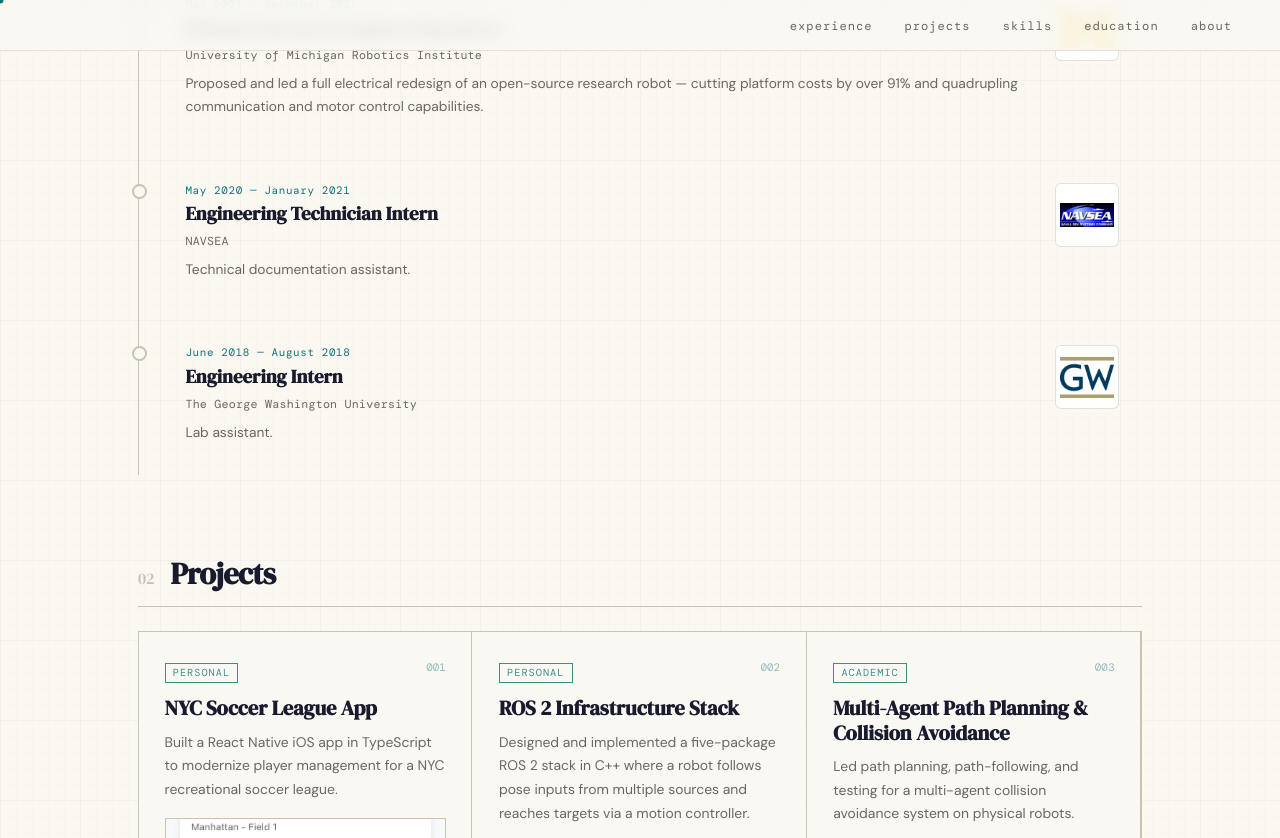
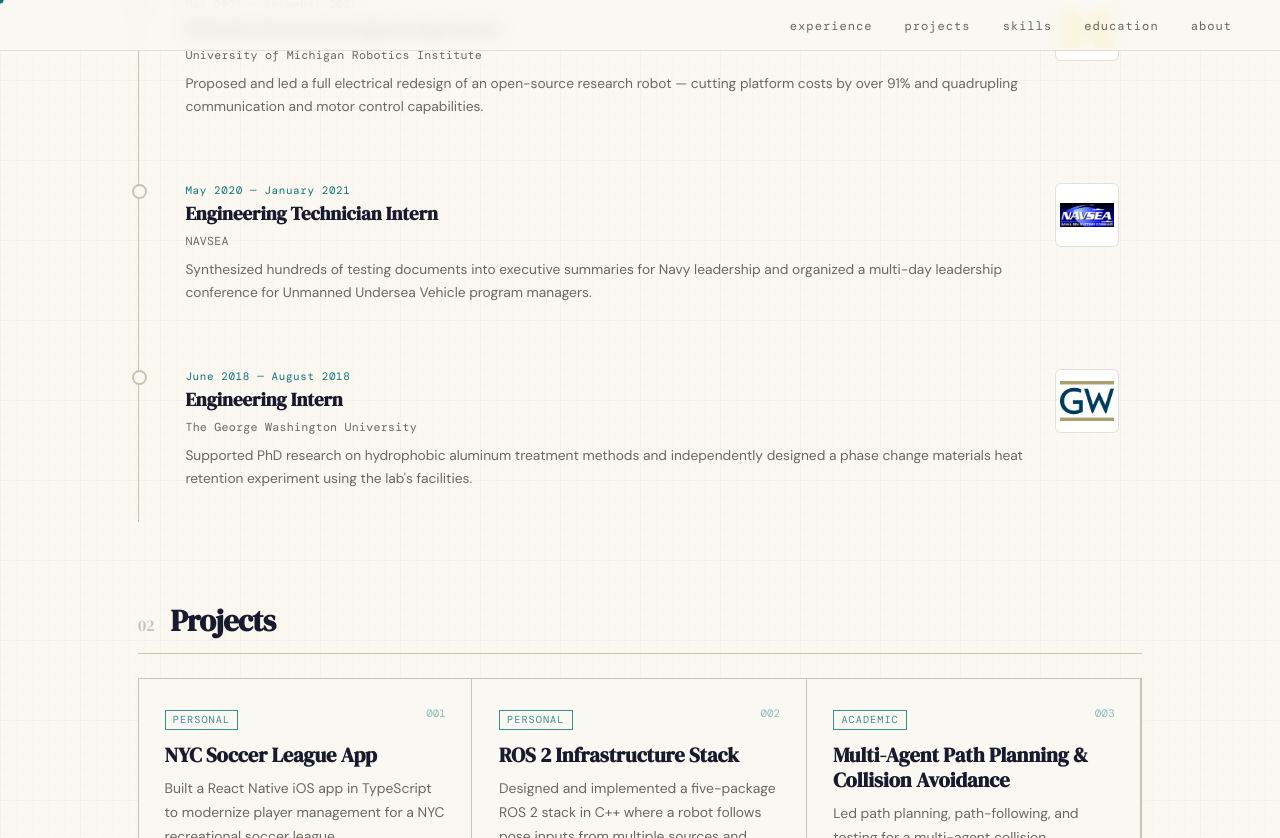
Before and after one commit to EmiliaPsacharopoulos/EmiliaPsacharopoulos.github.io, a Jekyll site: the page built from index.html, in a window 1280 px wide and 900 px high, scrolled down 1188 px, cut to the strip 0-838 px from the top of the window. Built offline with Jekyll 4.4.1, drawn with Linux system fonts in a browser that asks for light colours; some of the changed text lies outside the part shown.

Commit message:
Improvements to tags

```diff
--- a/assets/js/data.js
+++ b/assets/js/data.js
@@ -61,7 +61,7 @@
         <p>The PRM algorithm distributes randomly placed nodes across a map, connects any two nodes within a specified Euclidean distance, and uses Dijkstra's algorithm to find the shortest path from start to goal. To test its robustness, we varied node count and connection distance across three maps of increasing complexity: 20%, 50%, and 73% obstacle coverage. The results were concrete: on the simplest map with 100 nodes and a long connection distance, the algorithm found a valid path in 100% of trials. As map complexity increased and node count dropped, success rates fell sharply — to 0% on the most complex map with only 5 nodes. We also found that increasing node count from 100 to 300 produced diminishing returns on path quality, suggesting an optimal node count exists for any given map beyond which additional nodes only increase computational cost without meaningfully improving the path.</p>
         <p>On the vehicle dynamics side, we implemented our own plant model in Simulink using continuous time integration to solve the bicycle's kinematic equations — the system of differential equations governing its x/y position and heading angle. Compared to the original model's discrete time integration, our version produced a smoother path, which we attributed to continuous integration better capturing the underlying dynamics of a physical bicycle.</p>
       `,
-      tags: ['MATLAB', 'Simulink', 'Path Planning', 'Mathematical Modeling'],
+      tags: ['MATLAB', 'Path Planning', 'Mathematical Modeling'],
       links: [
         { emoji: '📄', label: 'View Project Paper', url: 'assets/pdfs/MATH_pathPlanningProject.pdf' }
       ]
@@ -119,7 +119,7 @@
         <p>The final project brought all of it together: an ACC (Adaptive Cruise Control) system with three operating modes and auto-steering active throughout. In Manual mode, the user controls speed and path through a potentiometer and haptic wheel. Velocity mode sets a fixed traveling speed via dip switches on the microcontroller. Position mode activates automatically when a lead car enters a preset distance and is traveling slower, matching its speed. We built the entire system in Simulink using scaffolding provided by the course instructors, then used Simulink's automatic C code generation to deploy it onto the S32K144 microcontroller running on a physical driving simulator.</p>
         <p>The system performed successfully at the demo — all three modes triggered and transitioned correctly, and the position-following behavior worked as intended.</p>
       `,
-      tags: ['C', 'Simulink', 'Embedded Systems', 'PID Control', 'Control Systems']
+      tags: ['C', 'Embedded Systems', 'PID Control']
     },
     p6: {
       title: 'Personal Portfolio Website',
@@ -193,7 +193,7 @@
         <p>The model, originally from Zhang et al.'s <a href="https://richzhang.github.io/colorization/" target="_blank">"Colorful Image Colorization" (ECCV 2016)</a>, uses a CNN (Convolutional Neural Network) architecture (a class of neural network that applies learned filters across an image to detect patterns) with downsampling and upsampling layers to compress and reconstruct spatial information, batch normalization to stabilize training, and Leaky ReLU (Rectified Linear Unit) activation functions that introduce non-linearity so the network can learn complex mappings. My replication trained on a 90,000-image subset of the MIT Mini Places dataset using a tuned ADAM (Adaptive Moment Estimation) optimizer, an adaptive gradient descent algorithm that adjusts learning rates per parameter during training, and deliberately omitted the authors' class-rebalancing method to isolate the variable I was testing: replacing their Cross Entropy loss function with MSE (Mean Squared Error).</p>
         <p>The results were clear. MSE produced consistently duller, more monochromatic outputs — only blues retained any vibrancy across test images. My explanation was that MSE, designed for regression problems where outputs can range across any value, converges much more slowly on a classification task like colorization than Cross Entropy, which is purpose-built to penalize confident wrong predictions. The experiment confirmed that loss function choice is not just a technical detail — it has a direct, visible impact on what a model actually learns to produce.</p>
       `,
-      tags: ['Python', 'CNN', 'Computer Vision', 'Deep Learning'],
+      tags: ['Python', 'Computer Vision', 'Deep Learning'],
       links: [
         { emoji: '📄', label: 'View Project Paper', url: 'assets/pdfs/EECS_442_emiliap_final_report.pdf' }
       ]
@@ -297,15 +297,15 @@
         <p>I joined a recreational soccer league in NYC, took on the role of team captain, and decided to build an app after noticing how much friction the league's current setup created. Managing attendance meant chasing RSVPs over WhatsApp, game times arrived via email two days before kickoff, and players enrolled in new seasons through a Google Sheet linked on the league's website. Most leagues in the city already have a dedicated app for this, and it seemed like a natural gap to fill.</p>
         <p>I built a React Native iOS MVP in TypeScript, covering the core player-facing and admin workflows: player accounts and authentication, schedule viewing with a calendar grid, game RSVPs, push notification reminders, league enrollment, team management, and an admin dashboard with CSV export — motivated by a problem I experienced firsthand as team captain. It's currently in alpha; I'm replacing dummy data with real league data and verifying the notification system end-to-end before pitching it to the league and deploying to the App Store.</p>
         `,
-      tags: ['React Native', 'JavaScript', 'Full-Stack Development'],
+      tags: ['React Native', 'TypeScript', 'Full-Stack Development'],
       links: [
         { emoji: '🔗', label: 'View on GitHub', url: 'https://github.com/EmiliaPsach/nycwsoc' }
       ]
     }
   },
   expMeta: {
-    e1: { jobTitle: 'Engineering Intern', company: 'The George Washington University', location: 'Ashburn, VA', dates: 'June 2018 — August 2018', tagline: 'Lab assistant.', website: 'https://www.gwu.edu/' },
-    e2: { jobTitle: 'Engineering Technician Intern', company: 'NAVSEA', location: 'Washington Navy Yard, DC (Remote)', dates: 'May 2020 — January 2021', tagline: 'Technical documentation assistant.', website: 'https://www.navsea.navy.mil/' },
+    e1: { jobTitle: 'Engineering Intern', company: 'The George Washington University', location: 'Ashburn, VA', dates: 'June 2018 — August 2018', tagline: 'Supported PhD research on hydrophobic aluminum treatment methods and independently designed a phase change materials heat retention experiment using the lab\'s facilities.', website: 'https://www.gwu.edu/' },
+    e2: { jobTitle: 'Engineering Technician Intern', company: 'NAVSEA', location: 'Washington Navy Yard, DC (Remote)', dates: 'May 2020 — January 2021', tagline: 'Synthesized hundreds of testing documents into executive summaries for Navy leadership and organized a multi-day leadership conference for Unmanned Undersea Vehicle program managers.', website: 'https://www.navsea.navy.mil/' },
     e3: { jobTitle: 'Robotics Research Engineering Intern', company: 'University of Michigan Robotics Institute', location: 'Ann Arbor, MI', dates: 'May 2021 — December 2021', tagline: 'Proposed and led a full electrical redesign of an open-source research robot — cutting platform costs by over 91% and quadrupling communication and motor control capabilities.', website: 'https://robotics.umich.edu/' },
     e4: { jobTitle: 'Product/Test Engineering Intern', company: 'Analog Devices, Inc.', location: 'Greensboro, NC', dates: 'May 2022 — August 2022', tagline: 'RF test engineering intern on the Aerospace and Defense team, automating chip characterization and test results analysis for satellite communications technologies.', website: 'https://www.analog.com/en/index.html' },
     e5: { jobTitle: 'Autonomy Software Engineer', company: 'Aurora Flight Sciences (Boeing)', location: 'Cambridge, MA (and remote)', dates: 'July 2023 — November 2025', tagline: 'Software engineer at a Boeing-subsidiary R&D company, owning full-stack development, systems architecture, and technical delivery across six programs in autonomous systems and sustainable aviation.', website: 'https://www.aurora.aero/' },
@@ -317,7 +317,7 @@
         <ul style="font-size:0.9rem;line-height:1.8;color:var(--muted);padding-left:1.2rem">
           <li>Assumed full technical ownership of the reconciliations product area within two months — the previous lead departed mid-project, and I drove it forward as the only engineer on one of the most critical parts of an accounting automation product</li>
           <li>Designed and shipped Custom-Month Reconciliations from scratch — reworking backend data structures and calculation logic throughout to support any combination of monthly close cadences (e.g. quarterly, annual), replacing hardcoded calendar-month logic; led product scoping, stakeholder alignment, technical scoping, QA, and production rollout for thousands of customers</li>
-          <li>Diagnosed and resolved blocking issues in the Reconciliation Editor — a replacement UX built by a contractor who left before finishing it — designed the QA test plan, and drove it to production</li>
+          <li>Diagnosed and resolved blocking issues in the Reconciliation Editor (a replacement UX built by a contractor who left before finishing it), designed the QA test plan, and drove it to production</li>
           <li>Designed and shipped 12-Month Planning Visibility from scratch — extending the platform's planning horizon for accountants with product-level permissions; authored product scoping document, aligned with PM and tech lead, and owned full lifecycle through production rollout for thousands of customers</li>
           <li>Resolved 30 customer bugs using test-driven debugging practices — writing tests to reproduce failures before fixing, then expanding the test suite to prevent regressions; frequently the engineer on-call escalations landed on</li>
           <li>Diagnosed and fixed 4 system-level performance issues including line item matching timeouts, database query bottlenecks in orchestration services, and chronic background job failures</li>
@@ -332,7 +332,7 @@
         <p>Basis has an entire internal team dedicated to making every employee more productive with AI — treating company context with the same rigor as code: version control, ownership, and deployment pipelines for internal knowledge. I learned to integrate AI agents into every stage of the work (product scoping, technical architecture tradeoffs, milestone planning, and code contribution) and leveraged their internal tooling, including a traceability logging MCP server, to streamline debugging: diagnosing failures, reproducing them in the test suite, implementing fixes, and verifying the result.</p>
         <p>After four months I decided to leave — on good terms with the team. I was the only product engineer on an entire part of the project and worked almost entirely in isolation outside of scoping reviews, so I wanted to find an environment with more engineering collaboration around me. I left having learned a lot about AI-native development and end-to-end product ownership, and having delivered features from zero to production for thousands of customers.</p>
       `,
-      tags: ['Python', 'PostgreSQL', 'React', 'TypeScript', 'Full-Stack Development']
+      tags: ['Python', 'PostgreSQL', 'React', 'TypeScript', 'Full-Stack Development', 'Test-Driven Development']
     },
     e5: {
       htmlShort: `
@@ -351,7 +351,7 @@
         </ul>
         <span class="modal-tl-role">Boeing Cascade Climate Impact Model</span>
         <ul style="font-size:0.9rem;line-height:1.8;color:var(--muted);padding-left:1.2rem;margin-bottom:1.1rem">
-          <li>Won first place in a two-week engineering hackathon by diagnosing and restructuring the Non-CO2 module — eliminating redundant queries and recomputations — cutting runtime from 17m 50s to 4.3s (99.6% improvement) and unblocking the module for customer deployment; received an Aurora immediate recognition award</li>
+          <li>Won first place in a two-week engineering hackathon by diagnosing and restructuring the Non-CO2 module: eliminating redundant queries and recomputations, cutting runtime from 17m 50s to 4.3s (99.6% improvement), and unblocking the module for customer deployment; received an Aurora immediate recognition award</li>
         </ul>
         <span class="modal-tl-role">DoD Autonomy Architecture</span>
         <ul style="font-size:0.9rem;line-height:1.8;color:var(--muted);padding-left:1.2rem">
@@ -430,7 +430,7 @@
         <p>I joined ADI's Aerospace and Defense team as an RF (Radio Frequency) test engineering intern, with a primary assignment to standardize RF characterization data collection for new chips onto a single platform — Zero Code GUI (ZCG) by Soliton Technologies. After completing LabVIEW Core 1 and 2 training, I built GUIs (graphical user interfaces) in National Instruments LabVIEW to automate data collection across multiple ADI technologies, including a GUI to measure 2nd and 3rd order two-tone intermodulation distortion using two signal generators. I also authored a ZCG tutorial guide to help other ADI RF testing teams adopt the platform and contributed weekly UI improvement suggestions to the ZCG development team. I finished the entire assignment within my first month.</p>
         <p>With my manager on vacation for much of the summer, I spent the remaining time on a problem I had identified while going through the test results analysis process myself — it was slow and largely manual for the senior engineering team. I built several MATLAB programs to automate it: one parsed large datasets to generate radiation performance reports with tables of key statistics, and another sifted through thousands of raw data files to compile spreadsheets and hundreds of plots for the design team. My manager returned to find the work completed with a few days left in my internship. The automation cumulatively saved the team days to months of effort, and the accompanying MATLAB documentation left them equipped to tackle similar projects going forward.</p>
       `,
-      tags: ['LabVIEW', 'MATLAB', 'RF Test Engineering', 'Test Automation']
+      tags: ['MATLAB', 'Signal Processing', 'Test Automation']
     },
     e3: {
       htmlShort: `
@@ -473,7 +473,7 @@
         <p>The summer before starting college I took an unpaid internship at a mechanical engineering research lab at George Washington University — mostly to get a firsthand sense of what research actually looks like before deciding how much to pursue it in college. The day-to-day was unglamorous: compiling notes from research papers, washing labware, preparing samples, and taking observations during experiments run by PhD students studying <a href="https://technologies.research.gwu.edu/technology/45714#:~:text=Researchers%20at%20GW%20have%20invented,of%20ice%20in%20various%20surfaces." target="_blank">hydrophobic aluminum treatment methods</a> to prevent hull cracking in container ships bound for arctic regions.</p>
         <p>At the end of the summer the team gave me free rein to pick a topic related to the research and use the lab facilities to explore it. I designed and built a metal block with a grid of drilled cavities to test how different phase change materials (materials the PhD students were evaluating) retained heat under varying ambient conditions. The experiment involved heating the block for a set duration, then measuring how long each material held its temperature once removed from the heat source.</p>
       `,
-      tags: ['Research', 'Materials Science', 'Mechanical Engineering']
+      tags: ['Research', 'Materials Science']
     },
   },
   eduMeta: {
--- a/index.html
+++ b/index.html
@@ -268,7 +268,6 @@
         </div>
         <div class="skill-tags">
           <span class="skill-tag">PostgreSQL</span>
-          <span class="skill-tag">SQL</span>
           <span class="skill-tag">REST APIs</span>
           <span class="skill-tag">Docker</span>
           <span class="skill-tag">GitLab CI/CD</span>
@@ -286,7 +285,7 @@
           <span class="skill-tag">CP-SAT</span>
           <span class="skill-tag">Optimization Modeling</span>
           <span class="skill-tag">Computer Vision</span>
-          <span class="skill-tag">DSP</span>
+          <span class="skill-tag">Digital Signal Processing</span>
           <span class="skill-tag">Performance Optimization</span>
         </div>
       </div>
@@ -299,9 +298,7 @@
           <span class="skill-group-name">AI-Native Development</span>
         </div>
         <div class="skill-tags">
-          <span class="skill-tag">Claude Code</span>
           <span class="skill-tag">Agent Workflows</span>
-          <span class="skill-tag">MCP Servers</span>
           <span class="skill-tag">Context Engineering</span>
         </div>
       </div>
@@ -317,10 +314,8 @@
           <span class="skill-tag">Test-Driven Development</span>
           <span class="skill-tag">Root Cause Analysis</span>
           <span class="skill-tag">Technical Scoping</span>
-          <span class="skill-tag">Product Scoping</span>
-<span class="skill-tag">QA Test Planning</span>
+          <span class="skill-tag">QA Test Planning</span>
           <span class="skill-tag">Systems Architecture</span>
-          <span class="skill-tag">Systems Design</span>
         </div>
       </div>
 
```
